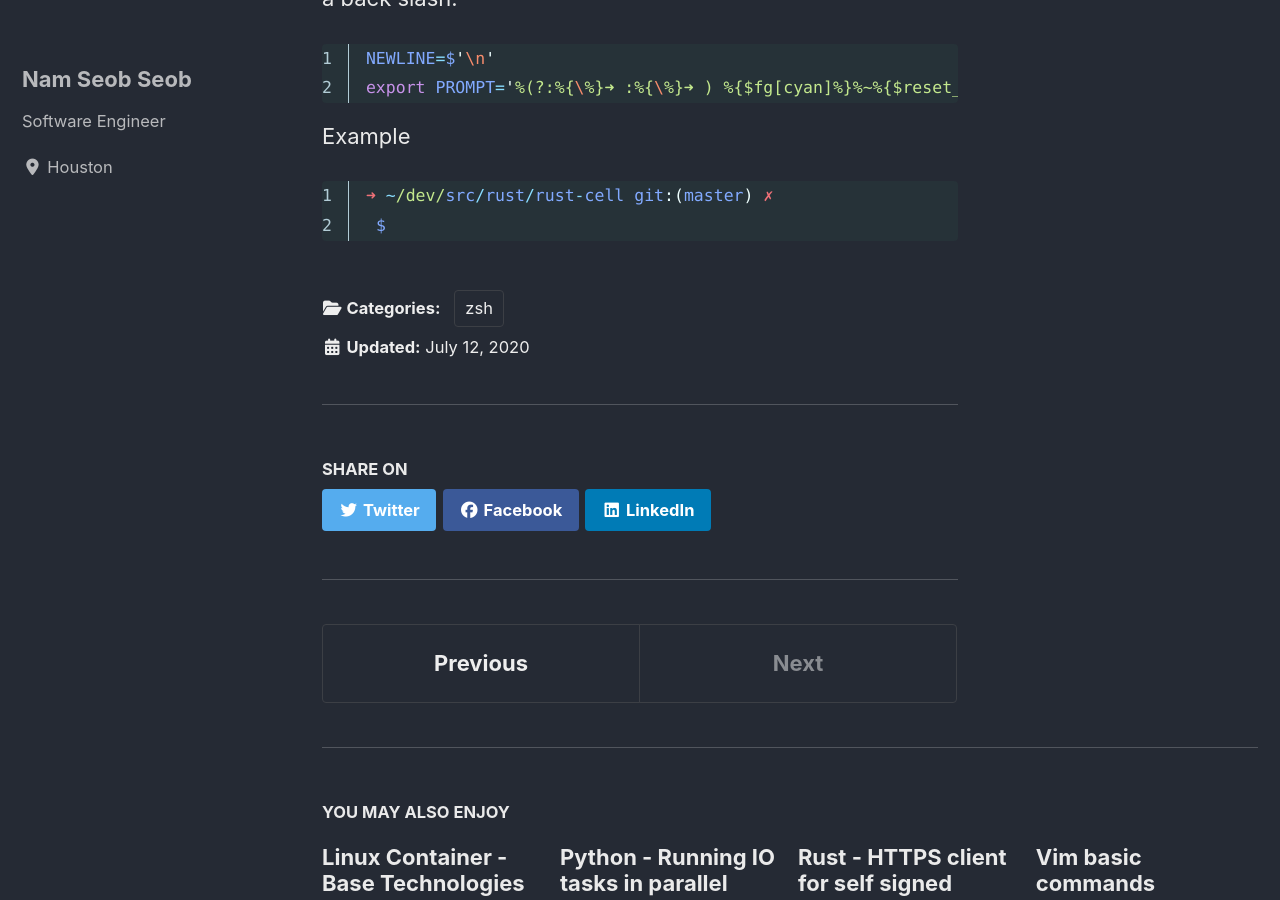
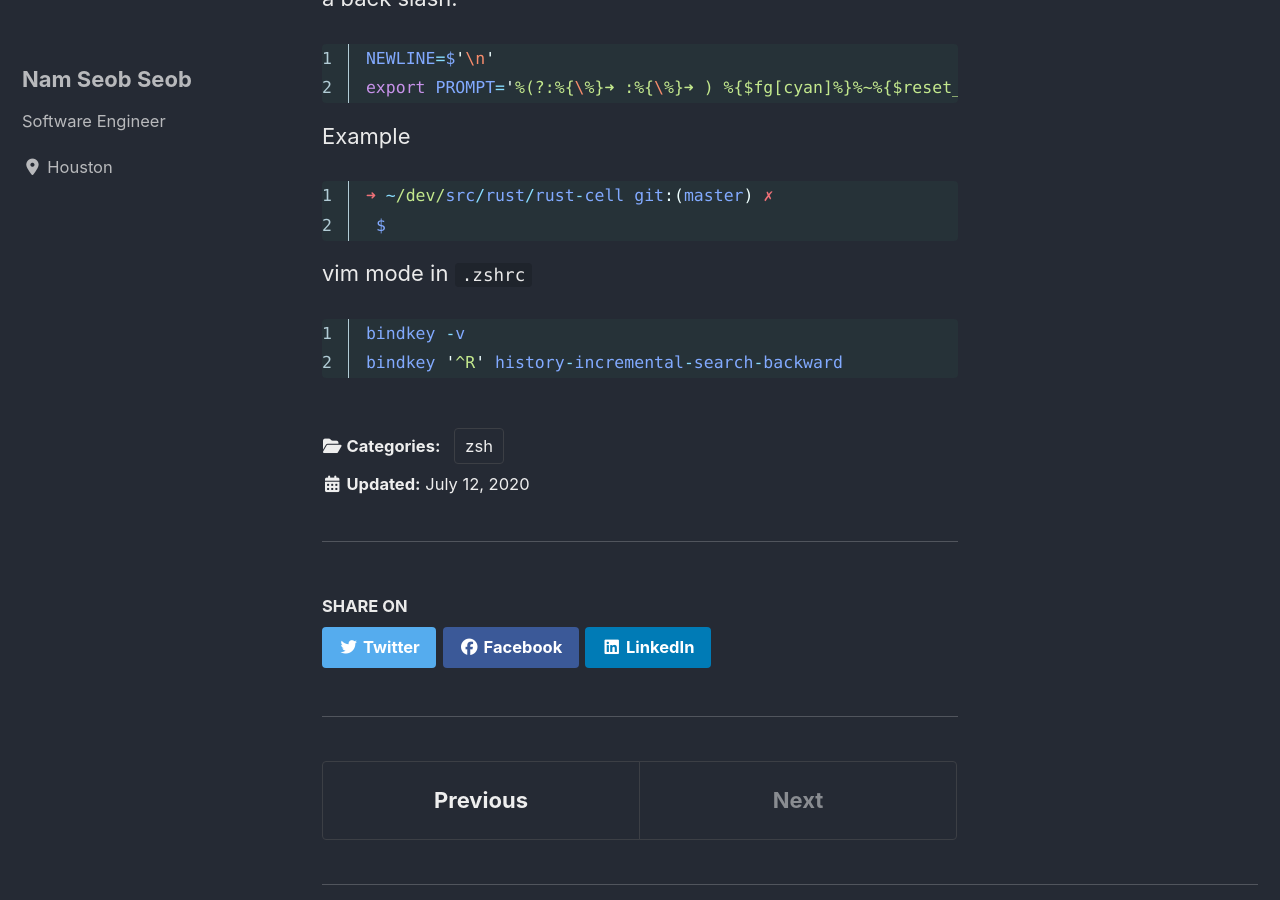
Before and after one commit to nsclass/nsclass.github.io, a Jekyll site: the page built from _posts/2020-07-12-zsh-newline-prompt.md, in a window 1280 px wide and 900 px high, scrolled down 379 px. Built offline with Jekyll 4.4.1, drawn with Linux system fonts in a browser that asks for light colours; cached includes are drawn as plain includes; nearby versions of some CDN libraries.

Commit message:
zsh vim mode

````diff
--- a/_posts/2020-07-12-zsh-newline-prompt.md
+++ b/_posts/2020-07-12-zsh-newline-prompt.md
@@ -27,3 +27,10 @@ Example
 ➜ ~/dev/src/rust/rust-cell git:(master) ✗
  $
 ```
+
+vim mode in `.zshrc`
+
+```
+bindkey -v
+bindkey '^R' history-incremental-search-backward
+```
````
